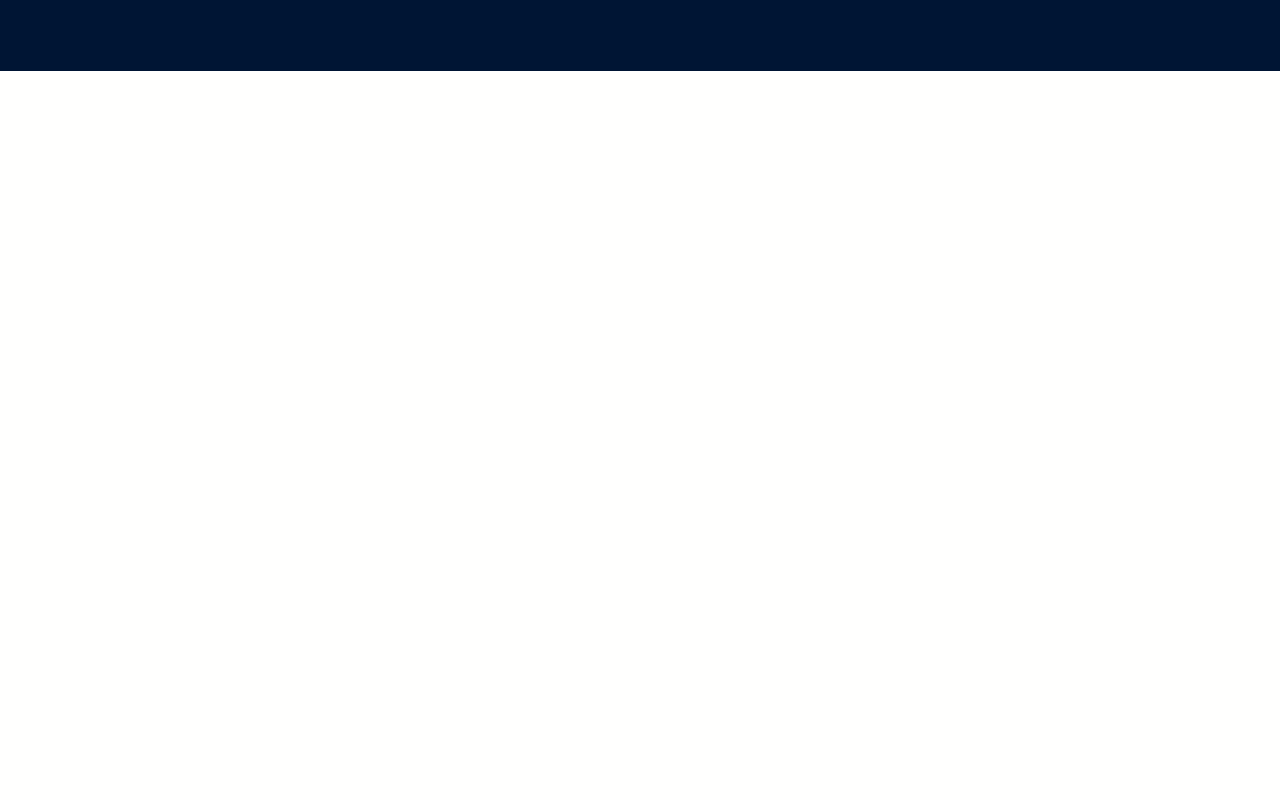
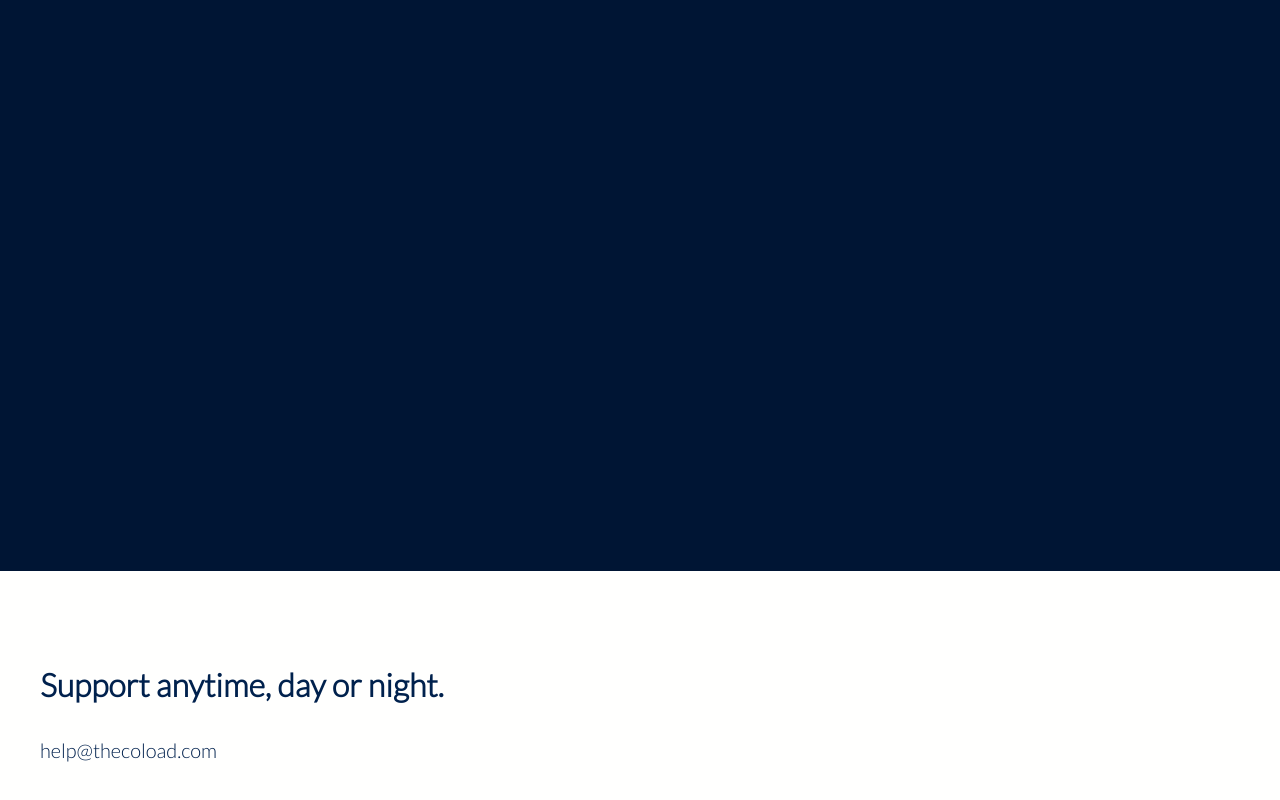
Before and after one commit to kyhorne/coload, a Next.js app: page / in a window 1280 px wide. Shown: the part 1780-2580 px from the top of the page. Before the commit the page ends 1851 px from the top, so only its background shows below. Built offline with nearby package versions, Linux system fonts and the light colour scheme; no server answers.

Commit message:
updated footer

```diff
--- /dev/null
+++ b/components/Footer/Footer.tsx
@@ -0,0 +1,10 @@
+import React from 'react';
+
+const Footer = () => (
+  <footer className="container">
+    <h1>Support anytime, day or night.</h1>
+    <a href="mailto:help@thecoload.com">help@thecoload.com</a>
+  </footer>
+);
+
+export default Footer;
--- /dev/null
+++ b/components/Footer/index.ts
@@ -0,0 +1,3 @@
+import Footer from './Footer';
+
+export default Footer;
--- a/components/Hero/Hero.tsx
+++ b/components/Hero/Hero.tsx
@@ -1,8 +1,12 @@
 import React from 'react';
 import styles from './Hero.module.scss';
 
-const Hero = () => (
-  <section className={`${styles.hero}`}>
+interface HeroProps {
+  subscribeRef: React.RefObject<HTMLDivElement>;
+}
+
+const Hero: React.FC<HeroProps> = ({ subscribeRef }) => (
+  <section className={styles.hero}>
     <div className="flex-end container">
       <div className={styles.heroCard}>
         <h1>Coload Inc.</h1>
@@ -10,7 +14,10 @@ const Hero = () => (
           A marketplace and secure, personalized storage for your collectable
           card game.
         </p>
-        <a href="" className="btn">
+        <a
+          onClick={() => subscribeRef.current?.scrollIntoView()}
+          className="btn"
+        >
           Subscribe Now
         </a>
       </div>
--- a/components/NavBar/NavBar.tsx
+++ b/components/NavBar/NavBar.tsx
@@ -6,10 +6,16 @@ import styles from './NavBar.module.scss';
 interface NavBarProps {
   featuresRef: React.RefObject<HTMLDivElement>;
   tutorialRef: React.RefObject<HTMLDivElement>;
+  subscribeRef: React.RefObject<HTMLDivElement>;
   user?: UserProfile;
 }
 
-const NavBar: React.FC<NavBarProps> = ({ featuresRef, tutorialRef, user }) => (
+const NavBar: React.FC<NavBarProps> = ({
+  featuresRef,
+  tutorialRef,
+  subscribeRef,
+  user,
+}) => (
   <section className={styles.navbar}>
     <nav className="flex-end container">
       <ul>
@@ -23,7 +29,7 @@ const NavBar: React.FC<NavBarProps> = ({ featuresRef, tutorialRef, user }) => (
         )}
 
         <NavItem href={'mailto:help@thecoload.com'} text={'Contact'} />
-        <NavItem text={'Subscribe Now'} />
+        <NavItem scrollTo={subscribeRef} text={'Subscribe Now'} />
       </ul>
     </nav>
   </section>
--- /dev/null
+++ b/components/SubscribeForm/SubscribeForm.module.scss
@@ -0,0 +1,5 @@
+.form {
+  width: 100%;
+  height: 800px;
+  background-color: #001534;
+}
--- /dev/null
+++ b/components/SubscribeForm/SubscribeForm.tsx
@@ -0,0 +1,12 @@
+import React from 'react';
+import styles from './SubscribeForm.module.scss';
+
+interface SubscribeFormProps {
+  subscribeRef: React.RefObject<HTMLDivElement>;
+}
+
+const SubscribeForm: React.FC<SubscribeFormProps> = ({ subscribeRef }) => (
+  <div ref={subscribeRef} className={styles.form} />
+);
+
+export default SubscribeForm;
--- /dev/null
+++ b/components/SubscribeForm/index.ts
@@ -0,0 +1,3 @@
+import SubscribeForm from './SubscribeForm';
+
+export default SubscribeForm;
--- a/pages/index.tsx
+++ b/pages/index.tsx
@@ -6,10 +6,13 @@ import NavBar from '../components/NavBar';
 import Tutorial from '../components/Tutorial';
 import { useUser } from '@auth0/nextjs-auth0';
 import Loading from '../components/Loading';
+import SubscribeForm from '../components/SubscribeForm';
+import Footer from '../components/Footer';
 
 const Home = () => {
   const featuresRef = useRef(null);
   const tutorialRef = useRef(null);
+  const subscribeRef = useRef(null);
 
   const { user, error, isLoading } = useUser();
 
@@ -40,13 +43,15 @@ const Home = () => {
             user={user}
             featuresRef={featuresRef}
             tutorialRef={tutorialRef}
+            subscribeRef={subscribeRef}
           />
-          <Hero />
+          <Hero subscribeRef={subscribeRef} />
         </div>
         <FeatureList featuresRef={featuresRef} />
         <Tutorial tutorialRef={tutorialRef} />
+        <SubscribeForm subscribeRef={subscribeRef} />
       </main>
-      <footer />
+      <Footer />
     </div>
   );
 };
--- a/styles/globals.scss
+++ b/styles/globals.scss
@@ -42,13 +42,20 @@ h2 {
 
 img {
   width: 100%;
-  // position: absolute;
 }
 
 footer {
   width: 100%;
-  height: 300px;
-  background-color: #001534;
+  height: 500px;
+  h1 {
+    padding-top: 80px;
+    padding-bottom: 30px;
+    font-weight: bold;
+  }
+  a {
+    padding-top: 100px;
+    font-size: 20px;
+  }
 }
 
 /* Utilities */
```
Also changed, not shown: components/Footer/Footer.module.scss (added).
